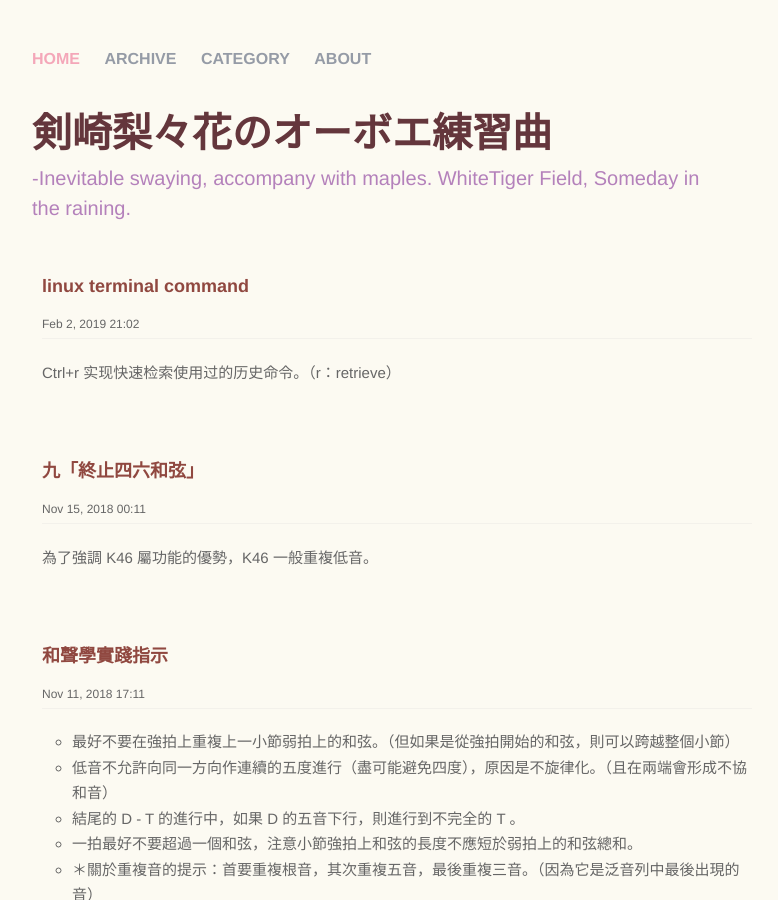
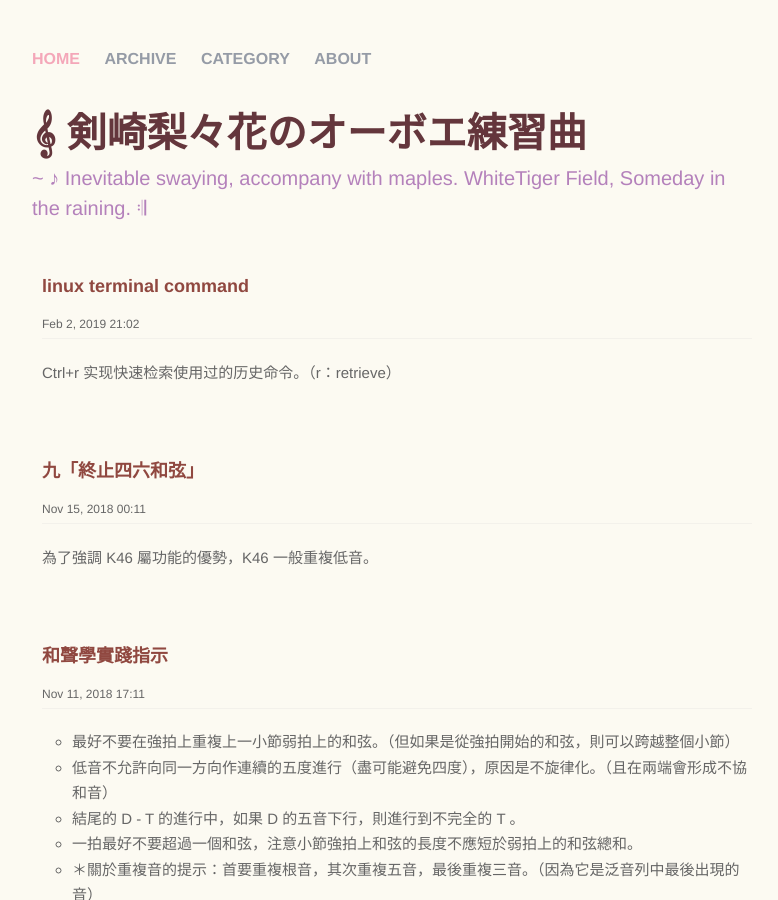
Before and after one commit to YohaneWW/Maples, a Jekyll site: the page built from index.html, in a window 1280 px wide and 900 px high. Shown: the whole window, without its empty margins (258-1036 px from the left). Built offline with Jekyll 4.4.1, drawn with Linux system fonts in a browser that asks for light colours; some of the changed lines change nothing that is shown.

Commit message:
add Clef

```diff
--- a/_config.yml
+++ b/_config.yml
@@ -1,10 +1,10 @@
 # Site settings
-title: WhiteTiger Field
+title: 剣崎梨々花のオーボエ練習曲
 motto: >
-  剣崎梨々花のオーボエ練習曲
+  𝄞 剣崎梨々花のオーボエ練習曲
 description: > # this means to ignore newlines until "baseurl:"
-  -Inevitable swaying, accompany with maples.
-  WhiteTiger Field, Someday in the raining.
+  ~ ♪ Inevitable swaying, accompany with maples.
+  WhiteTiger Field, Someday in the raining. 𝄇
 baseurl: "/maples" # the subpath of your site, e.g. /blog/
 url: https://yohaneww.github.io # the base hostname & protocol for your site
 
```
